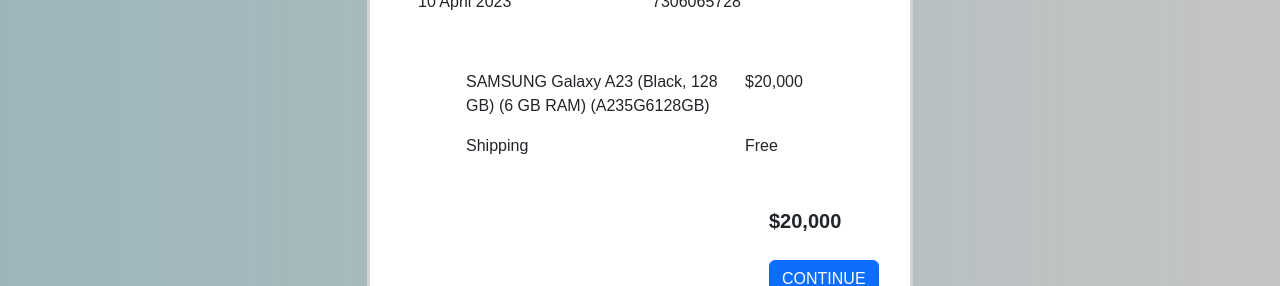
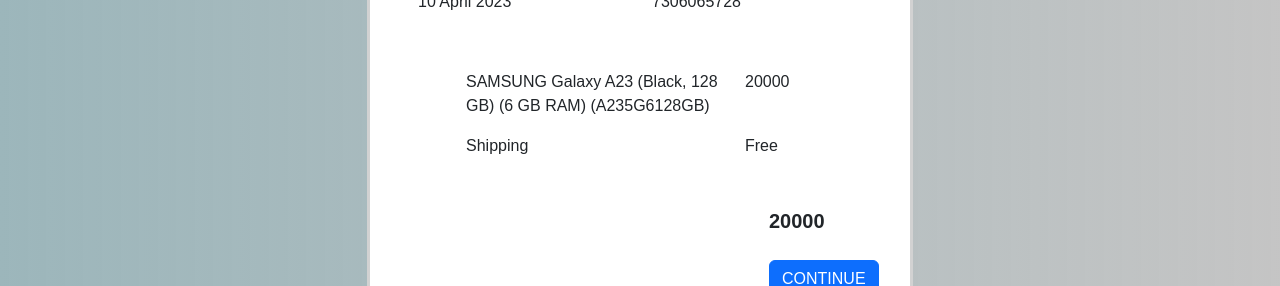
Before and after one commit to anoopksanoop/Vstore-online-phone-store-React, a React (Create React App) app: page /Order/1 in a window 1280 px wide. Shown: the part 260-546 px from the top of the page. Built offline with nearby package versions, Linux system fonts and the light colour scheme.

Commit message:
four commit

```diff
--- a/src/Admin/AdminAddProducts.js
+++ b/src/Admin/AdminAddProducts.js
@@ -5,7 +5,7 @@
 import { useNavigate } from "react-router-dom";
 import './Admin.css'
 
-const AdminAddProducts = ({handleAddProduct}) => {
+const AdminAddProducts = () => {
   const {products,setProducts}=useContext(footContext)
 
   const [newProduct, setNewProduct] = useState({
--- a/src/Admin/AdminEditPage.js
+++ b/src/Admin/AdminEditPage.js
@@ -13,7 +13,7 @@
   const [editedProduct, setEditedProduct] = useState({});
 
   useEffect(() => {
-    const productToEdit = products.find((product) => product.id === parseInt(id));
+    const productToEdit = products.find((product) => parseInt(product.id)  === parseInt(id));
     setEditedProduct(productToEdit);
   }, [products, id]);
 
@@ -78,7 +78,7 @@
           <Form.Label>Price</Form.Label>
           <Form.Control
             type="number"
-            value={editedProduct.price || ""}
+            value={editedProduct.price || 0}
             onChange={(e) => setEditedProduct({ ...editedProduct, price: parseInt(e.target.value) })}
             required
           />
--- a/src/Header.js/Header.js
+++ b/src/Header.js/Header.js
@@ -70,7 +70,7 @@
           <Nav.Link href="#Contact" onClick={ContactPage}>
             Contact
           </Nav.Link>
-        {login ? <Nav.Link href="#login" onClick={LoginPage}>
+        {login ?  <Nav.Link href="#login" onClick={LoginPage}>
           Login</Nav.Link>
            :<Nav.Link href="#Siginup" onClick={SiginPage}>SignUp</Nav.Link>
         }
--- a/src/ProjectProducts/CartList.js
+++ b/src/ProjectProducts/CartList.js
@@ -17,50 +17,45 @@
     setCartItems(updatedCartItems);
   };
 
-  const [setCart] = useState(1);
+  // const [setCart] = useState(1);
 
-  const handleIncrement = (productId) => {
-    setCart((prevCart) =>
-      prevCart.map((product) =>
-        product.id === productId
-          ? { ...product, quantity: product.quantity + 1 }
-          : product
-      )
-    );
+  // const handleIncrement = (productId) => {
+  //   setCart((prevCart) =>
+  //     prevCart.map((product) =>
+  //       product.id === productId
+  //         ? { ...product, quantity: product.quantity + 1 }
+  //         : product
+  //     )
+  //   );
+  // };
+
+  // const handleDecrement = (productId) => {
+  //   setCart((prevCart) =>
+  //     prevCart.map((product) =>
+  //       product.id === productId && product.quantity > 0
+  //         ? { ...product, quantity: product.quantity - 1 }
+  //         : product
+  //     )
+  //   );
+  // };
+  const [quantities, setQuantities] = useState(cartItems.map(() => 1));
+
+  const incrementQuantity = (index) => {
+    const newQuantities = [...quantities];
+    newQuantities[index] += 1;
+    setQuantities(newQuantities);
   };
 
-  const handleDecrement = (productId) => {
-    setCart((prevCart) =>
-      prevCart.map((product) =>
-        product.id === productId && product.quantity > 0
-          ? { ...product, quantity: product.quantity - 1 }
-          : product
-      )
-    );
+  const decrementQuantity = (index) => {
+    if (quantities[index] > 1) {
+      const newQuantities = [...quantities];
+      newQuantities[index] -= 1;
+      setQuantities(newQuantities);
+    }
   };
-
-    // const [quantity,setQuantity]=useState(1);
-
-    // const increment = () => {
-    //   const newQty = quantity + 1;
-    //   setQuantity(newQty);
-    // };
-
-  //  const decrement=()=>{
-  //   if(quantity>1){
-  //   setQuantity(quantity-1)
-  //  }
-  // }
-
-
-
-  // const { id } = useParams();
-  // const Order = new useNavigate();
-  // const productOrder = (item) => {
-  //   if(item.id===data.id){
-  //    Order(`/Order/${id}`);
-  //   }
-  // }
+  const calculateprice=(price,quantity)=>{
+    return  price*quantity;
+  }
 
 
   return (
@@ -89,12 +84,12 @@
                 <p className="lead fw-normal mb-2">{task.model}</p>
               </div>
               <div className=" class-md-3 col-lg-3 col-xl-3">
-              <Button className="btn1" onClick={() => handleDecrement(task.id)}>-</Button>
-              <span>{task.id}</span>
-              <Button className="btn1" onClick={() => handleIncrement(task.id)}>+</Button>
+              <Button className="btn1" onClick={() => decrementQuantity(index)}>-</Button>
+              <span>{quantities[index]}</span>
+              <Button className="btn1" onClick={() => incrementQuantity(index)}>+</Button>
               </div>
               <div className="col-md-3 col-lg-2 col-xl-2 offset-lg-1">
-                <h5 className="mb-0">{task.price}</h5>
+                <h5 className="mb-0">{calculateprice(task.price)}</h5>
               </div>
               <Button style={{width:'',margin:'2px', background: 'brown '}} onClick={()=>removeItemFromCart(task.id)}>Delete</Button>
               {/* <Button  style={{width:'50%',background:'cadetblue'}} onClick={productOrder}>Order</Button> */}
--- a/src/ProjectProducts/PdtDeatils.js
+++ b/src/ProjectProducts/PdtDeatils.js
@@ -7,16 +7,10 @@
 import { Link } from "react-router-dom";
 
 function PdtDeatils() {
-
 const data=useContext(footContext);
-const {cartItems,setCartItems}=data;
+const {cartItems,setCartItems,login}=data;
 // const updatedCartItems=[...cartItems]
-
-const addToCart=(product)=>{
-
-  setCartItems([...cartItems,product])
-  console.log('update',cartItems)
-}
+const navigate=useNavigate()
 
   const { id } = useParams();
   console.log("id=" + id);
@@ -26,6 +20,26 @@
   if (!productid) {
     return <div>Phone not found.</div>;
   }
+
+  const addTocart = (item) => {
+    console.log(login);
+    if(login) {
+      const existingItem = cartItems.find((cartItem) => cartItem.id === item.id);
+    if (existingItem) {
+      alert('Product is already in the cart');
+    } else {
+      if (login) {
+        const updatedCart = [...cartItems, { ...item, quantity: 1 }];
+        setCartItems(updatedCart);
+        alert(`${item.model} successfully added to the cart!`);
+      } else {
+        navigate('/Login');
+      }
+    }}else{
+      alert("please login first")
+      navigate('/Login');
+
+  }};
 
  const Order = new useNavigate();
 
@@ -54,13 +68,15 @@
             onClick={() => productOrder(productid.id)}>
             Buy Now
           </button>
+
           <Link to={`/cart/${id}`}>
           <button
             className="buy-button"
-            onClick={()=>addToCart(productid)}>
+            onClick={()=>{addTocart(productid)}}>
             Add to Cart
           </button>
             </Link>
+
         </div>
       </div>
     </div>
--- a/src/ProjectProducts/productData.js
+++ b/src/ProjectProducts/productData.js
@@ -3,7 +3,7 @@
       id:1,
       model:"SAMSUNG A23",
       decs:"SAMSUNG Galaxy A23 (Black, 128 GB) (6 GB RAM) (A235G6128GB)",
-      price:"$20,000",
+      price:20000,
       image:"https://www.sathya.store/img/product/nMZETeZwV4ILFwHo.png",
       Qty:1,
     },
@@ -12,7 +12,7 @@
         id:2,
         model:"REDMI NOTE 12",
         decs:"Redmi Note 12 5G Mobile Phone (8GB, 256GB, RN125G8256GB)",
-        price:"$21,000",
+        price:21000,
         image:"https://www.sathya.store/img/product/DOmSEgDUctNjiWAX.png",
         Qty:1,
     },
@@ -21,7 +21,7 @@
         id:3,
         model:"OPPO F21s Pro",
         decs:"OPPO F21s Pro (8GB RAM, 128GB, F21SPRO8128GB)",
-        price:"$21,999",
+        price:21999,
         image:"https://www.sathya.store/img/product/479B9xXOBMcCK8sY.jpg",
         Qty:1,
     },
@@ -30,7 +30,7 @@
         id:4,
         model:"SAMSUNG A14",
         decs:"SAMSUNG Galaxy A14 5G (Black, 128 GB) (6 GB RAM) (A145G6128GB)",
-        price:"₹18,999",
+        price:18999,
         image:"https://www.sathya.store/img/product/cbarIqAaQNo2I6Li.png",
         Qty:1,
     },
@@ -39,7 +39,7 @@
         id:5,
         model:"OPPO A17",
         decs:"OPPO A17 (Sunlight Orange, 64 GB) (4 GB RAM) (A17464GB)",
-        price:"₹11,999",
+        price:11999,
         image:"https://www.sathya.store/img/product/fODGwJzDhW5TWsZh.png",
         Qty:1,
 
@@ -49,7 +49,7 @@
         id:6,
         model:"VIVO T2X",
         decs:"VIVO T2X 5G MOBILE (128 GB) (4 GB RAM) (T2X5G4128GB)",
-        price:"₹12,999",
+        price:12999,
         image:"https://www.sathya.store/img/product/opFL1xL69sE2cy1q.png",
         Qty:1,
 
@@ -59,7 +59,7 @@
         id:7,
         model:"OPPO RENO10",
         decs:"OPPO RENO10 5G (256 GB) (8 GB RAM) (RENO108256GB)",
-        price:"₹32,999",
+        price:32999,
         image:"https://www.sathya.store/img/product/Wjo1S4RAauqRBUqL.png",
         Qty:1,
     },
@@ -67,7 +67,7 @@
         id:8,
         model:"VIVO MOBILE",
         decs:"VIVO MOBILE Y100 5G 8GB 128GB (Y1005G8128GB)",
-        price:"₹23,999",
+        price:23999,
         image:"https://www.sathya.store/img/product/9Fz54FEDHaZ3q3Ox.jpg",
         Qty:1,
     },
@@ -76,7 +76,7 @@
         id:9,
         model:"REDMI NOTE 12",
         decs:"XIAOMI REDMI NOTE 12 6GB RAM, 128GB(RN126128GB)",
-        price:"₹15,999",
+        price:15999,
         image:"https://www.sathya.store/img/product/dmSWlaF1EfXcXWYV.png",
         Qty:1,
     },
@@ -84,7 +84,7 @@
         id:10,
         model:"ONEPLUS 11 5G",
         decs:"ONEPLUS 11 5G 8GB RAM+128GB ETERNAL GREEN (OP115G8128GB)",
-        price:"₹56,999",
+        price:56999,
         image:"https://www.sathya.store/img/product/GgkJpc9R6y5SYvs5.png",
         Qty:1,
     }
```
